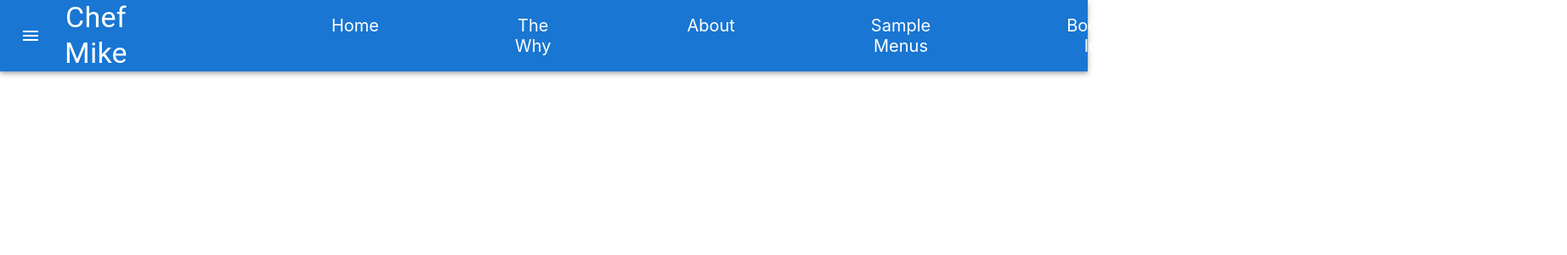
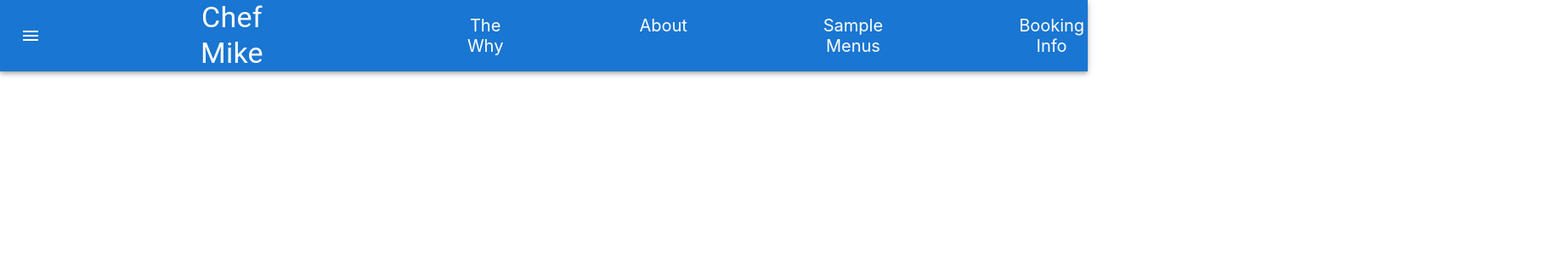
Before and after one commit to elgrons/ChefMike, a React (Create React App) app: page / in a window 1280 px wide. Shown: the top 300 px of the page at 85% size, 1844 px wide, since content can reach past the window. Built offline with nearby package versions, Linux system fonts and the light colour scheme.

Commit message:
update links in header to remove redundant routing.

```diff
--- a/package.json
+++ b/package.json
@@ -11,9 +11,10 @@
     "@testing-library/jest-dom": "^5.17.0",
     "@testing-library/react": "^13.4.0",
     "@testing-library/user-event": "^13.5.0",
+    "framer-motion": "^10.16.12",
     "react": "^18.2.0",
     "react-dom": "^18.2.0",
-    "react-router-dom": "^6.18.0",
+    "react-router-dom": "^6.20.0",
     "react-scripts": "5.0.1",
     "web-vitals": "^2.1.4"
   },
--- a/src/components/Header.js
+++ b/src/components/Header.js
@@ -46,13 +46,12 @@ export const Header = () => {
           >
             <MenuIcon />
           </IconButton>
+          <Link to="/" className={classes.link}>
           <Typography variant="h4" className={classes.logo}>
           Chef Mike
         </Typography>
+        </Link>
           <div className={classes.navlinks}>
-            <Link to="/" className={classes.link}>
-              Home
-            </Link>
             <Link to="/why" className={classes.link}>
               The Why
             </Link>
```
Also changed, not shown: 1 other file (tests, documents, lock files or other folders).
